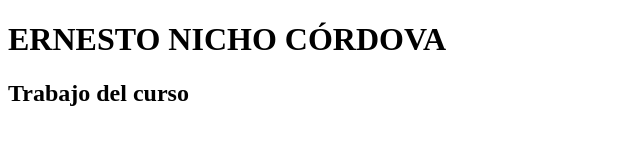
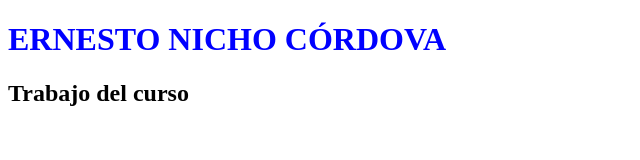
Before and after one commit to enichocordova/pruebas, a plain HTML site: page index.html in a window 1280 px wide. Shown: the whole page, without its empty margins (0-640 px from the left). Drawn offline with Linux system fonts and the light colour scheme.

Commit message:
commit02

```diff
--- a/index.html
+++ b/index.html
@@ -7,7 +7,7 @@
     <title>Pagina Personal</title>
 </head>
 <body>
-    <h1>ERNESTO NICHO CÓRDOVA</h1>
+    <h1 style="color: blue;">ERNESTO NICHO CÓRDOVA</h1>
     <h2>Trabajo del curso</h2>
 
 </body>
```
